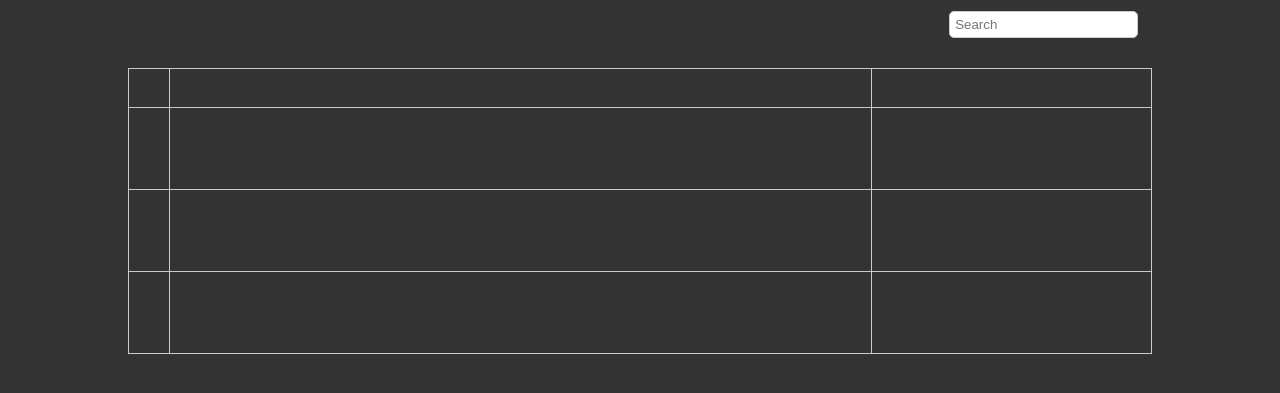
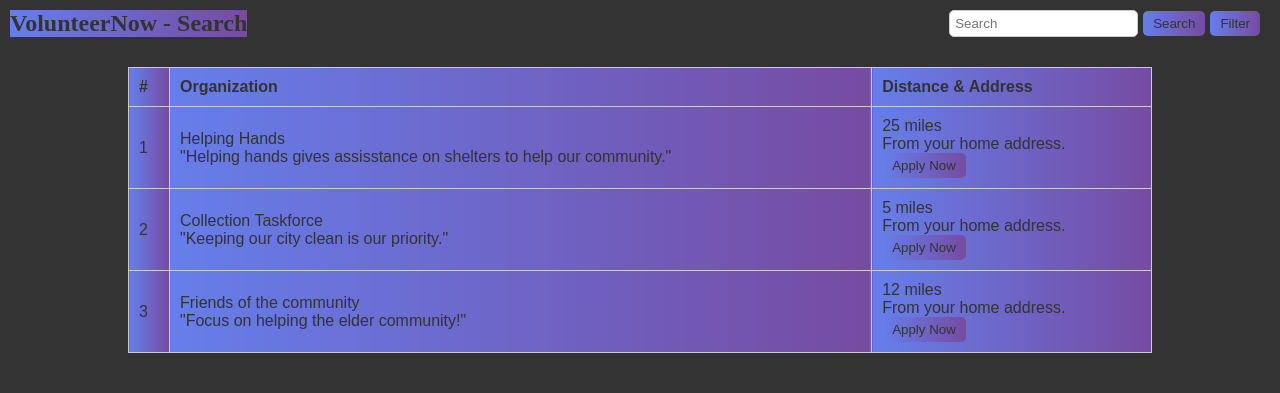
Before and after one commit to tivvon99/CEN-4010-Project, a Flask app: template Volunteer_Now/src/templates/SearchResults.html in a window 1280 px wide. Shown: the top 393 px of the page. Run offline with Flask 2, Linux system fonts and the light colour scheme; the template is opened without the code that fills it, so the values that code supplies are empty.

Commit message:
Update SearchResults.html

```diff
--- a/Volunteer_Now/src/templates/SearchResults.html
+++ b/Volunteer_Now/src/templates/SearchResults.html
@@ -16,15 +16,16 @@
         }
 
         header {
-            background-image: linear-gradient(to right, #333, #333);
-            color: #333;
+            color: #fff;
             padding: 10px;
             display: flex;
             align-items: center;
+            font-family: 'Times New Roman', Times, serif;
+
         }
 
         .title {
-            background-image: linear-gradient(to right, #333, #333);
+            background-image: linear-gradient(to right, #667eea, #764ba2);
             color: #333;
             font-size: 24px;
             font-weight: bold;
@@ -47,7 +48,8 @@
 
         .search-button,
         .filter-button {
-            background-image: linear-gradient(to right, #333, #333);
+
+            background-image: linear-gradient(to right, #667eea, #764ba2);
             color: #333;
             margin-left: 5px;
             padding: 5px 10px;
@@ -57,7 +59,7 @@
         }
 
         .results-table {
-            background-image: linear-gradient(to right, #333, #333);
+            background-image: linear-gradient(to right, #667eea, #764ba2);
             color: #333;
             width: 80%;
             margin: 20px auto;
@@ -66,19 +68,20 @@
 
         .results-table th,
         .results-table td {
+            background-image: linear-gradient(to right, #667eea, #764ba2);
             padding: 10px;
             border: 1px solid #ccc;
             text-align: left;
         }
 
         .results-table th {
-            background-image: linear-gradient(to right, #333, #333);
+            background-image: linear-gradient(to right, #667eea, #764ba2);
             color: #333;
         }
 
         .apply-now-button {
+            background-image: linear-gradient(to right, #667eea, #764ba2);
             padding: 5px 10px;
-            background-image: linear-gradient(to right, #333, #333);
             color: #333;
             border: none;
             border-radius: 5px;
@@ -90,7 +93,7 @@
 
 <body>
     <header>
-        <div class="title">Volunteer Now</div>
+        <div class="title">VolunteerNow - Search</div>
         <div class="search-bar">
             <input type="text" placeholder="Search">
             <button class="search-button">Search</button>
```
